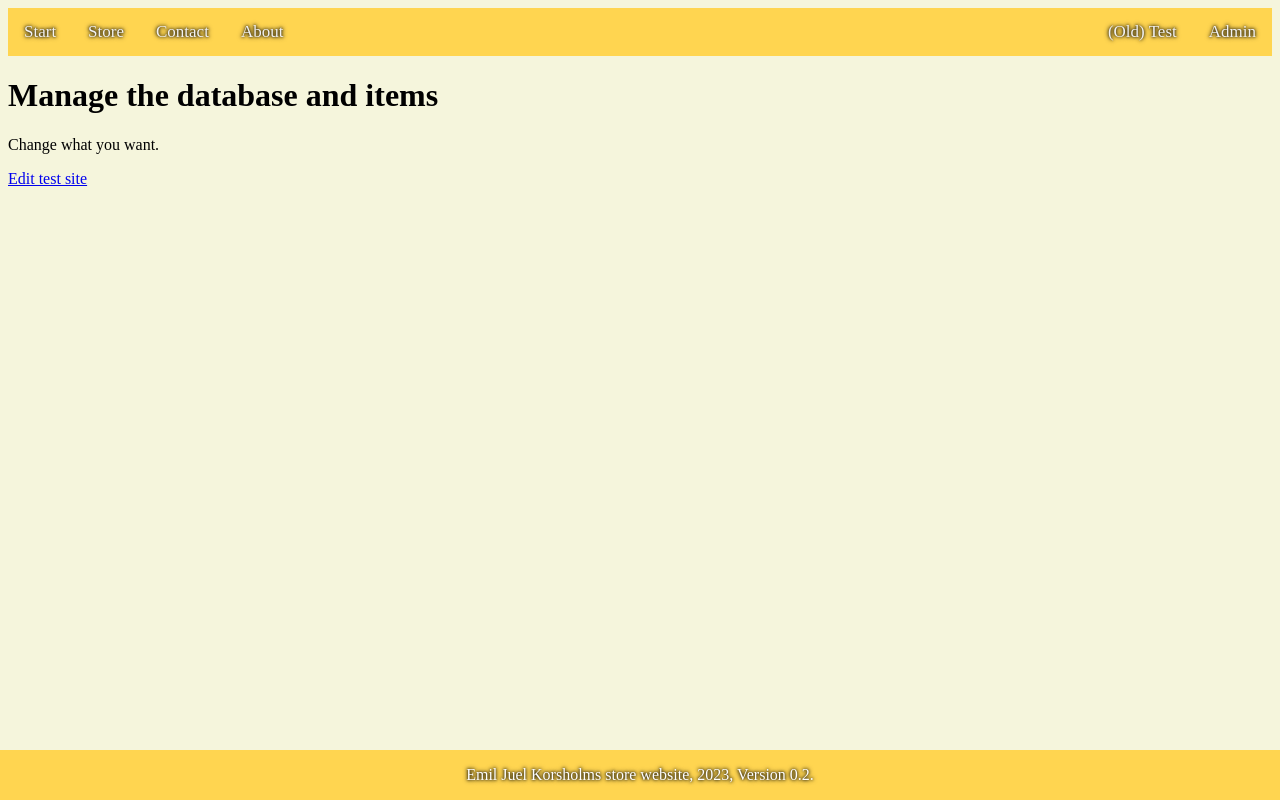
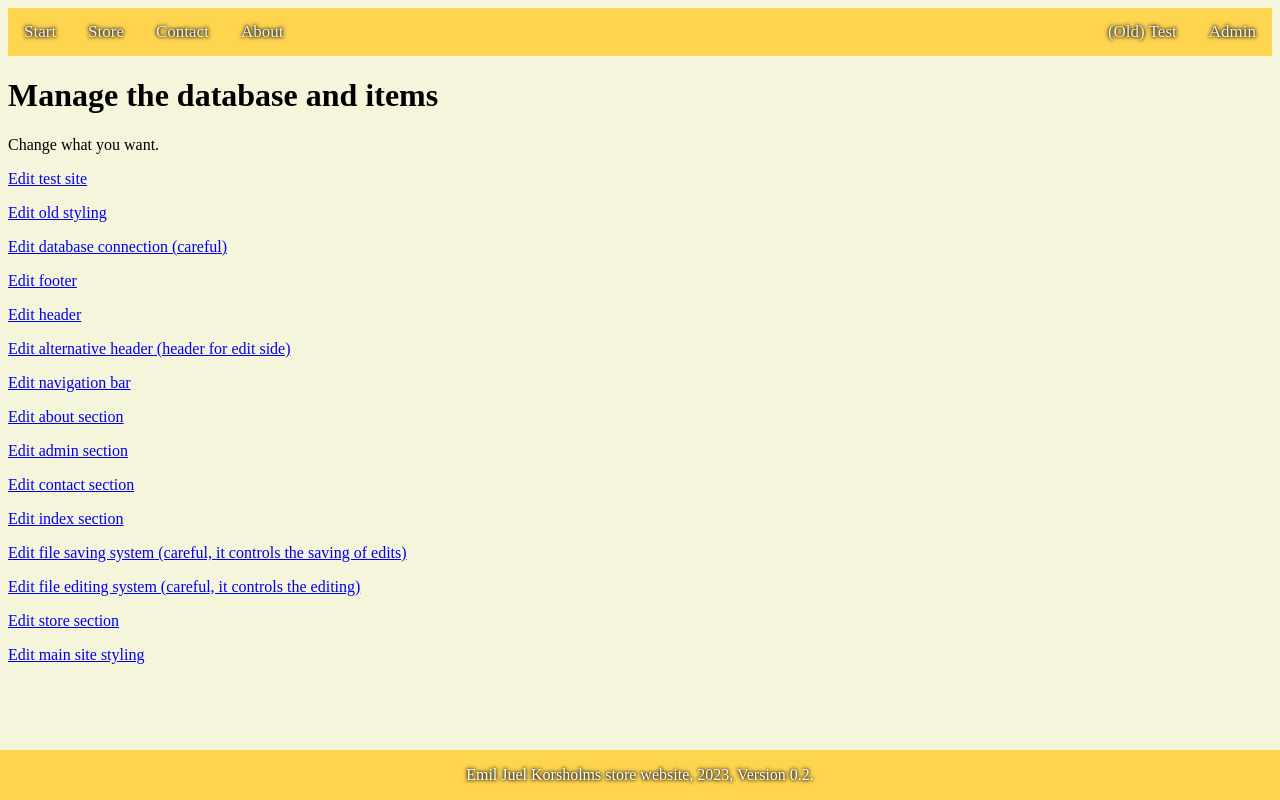
Before and after one commit to Emil215p/LagerProjekt, a PHP site: page /admin.php in a window 1280 px wide. Run offline with PHP 8.4, Linux system fonts and the light colour scheme.

Commit message:
File edit system expanded to be able to edit any file.

```diff
--- a/admin.php
+++ b/admin.php
@@ -8,7 +8,61 @@ require_once "dependencies/navbar.php"
     <input type="hidden" name="var" value="outdated/test.php" />
     <a href="#" onclick="this.parentNode.submit()">Edit test site</a>
 </form>
-<!--<a href="sideedit.php?var=outdated/test.php">Edit test page</a>-->
-<!--<a href="sideedit.php" value="outdated/test.php" name="var" method="post">Rediger Test side</a>-->
+<form action="./sideedit.php" method="POST">
+    <input type="hidden" name="var" value="outdated/style.css" />
+    <a href="#" onclick="this.parentNode.submit()">Edit old styling</a>
+</form>
+<form action="./sideedit.php" method="POST">
+    <input type="hidden" name="var" value="dependencies/dbconn.php" />
+    <a href="#" onclick="this.parentNode.submit()">Edit database connection (careful)</a>
+</form>
+<form action="./sideedit.php" method="POST">
+    <input type="hidden" name="var" value="dependencies/footer.php" />
+    <a href="#" onclick="this.parentNode.submit()">Edit footer</a>
+</form>
+<form action="./sideedit.php" method="POST">
+    <input type="hidden" name="var" value="dependencies/header.php" />
+    <a href="#" onclick="this.parentNode.submit()">Edit header</a>
+</form>
+<form action="./sideedit.php" method="POST">
+    <input type="hidden" name="var" value="dependencies/header_alt.php" />
+    <a href="#" onclick="this.parentNode.submit()">Edit alternative header (header for edit side)</a>
+</form>
+<form action="./sideedit.php" method="POST">
+    <input type="hidden" name="var" value="dependencies/navbar.php" />
+    <a href="#" onclick="this.parentNode.submit()">Edit navigation bar</a>
+</form>
+<form action="./sideedit.php" method="POST">
+    <input type="hidden" name="var" value="../LagerProjekt/about.php" />
+    <a href="#" onclick="this.parentNode.submit()">Edit about section</a>
+</form>
+<form action="./sideedit.php" method="POST">
+    <input type="hidden" name="var" value="../LagerProjekt/admin.php" />
+    <a href="#" onclick="this.parentNode.submit()">Edit admin section</a>
+</form>
+<form action="./sideedit.php" method="POST">
+    <input type="hidden" name="var" value="../LagerProjekt/contact.php" />
+    <a href="#" onclick="this.parentNode.submit()">Edit contact section</a>
+</form>
+<form action="./sideedit.php" method="POST">
+    <input type="hidden" name="var" value="../LagerProjekt/index.php" />
+    <a href="#" onclick="this.parentNode.submit()">Edit index section</a>
+</form>
+<form action="./sideedit.php" method="POST">
+    <input type="hidden" name="var" value="../LagerProjekt/savefile.php" />
+    <a href="#" onclick="this.parentNode.submit()">Edit file saving system (careful, it controls the saving of edits)</a>
+</form>
+<form action="./sideedit.php" method="POST">
+    <input type="hidden" name="var" value="../LagerProjekt/sideedit.php" />
+    <a href="#" onclick="this.parentNode.submit()">Edit file editing system (careful, it controls the editing)</a>
+</form>
+<form action="./sideedit.php" method="POST">
+    <input type="hidden" name="var" value="../LagerProjekt/store.php" />
+    <a href="#" onclick="this.parentNode.submit()">Edit store section</a>
+</form>
+<form action="./sideedit.php" method="POST">
+    <input type="hidden" name="var" value="../LagerProjekt/storestyle.css" />
+    <a href="#" onclick="this.parentNode.submit()">Edit main site styling</a>
+</form>
 <?php
 require_once "dependencies/footer.php";
--- a/dependencies/dbconn.php
+++ b/dependencies/dbconn.php
@@ -1,8 +1,8 @@
 <?php
 $servername = "localhost";
-$username = "root";
-$password = "";
-$dbname = "nytest";
+$username = "emko01_skp-dp_sde_dk";
+$password = "pqk5235q";
+$dbname = "emko01_skp_dp_sde_dk";
 // Create connection
 $conn = new mysqli($servername, $username, $password, $dbname);
 // Check connection
```
Also changed, not shown: 1 other file.
